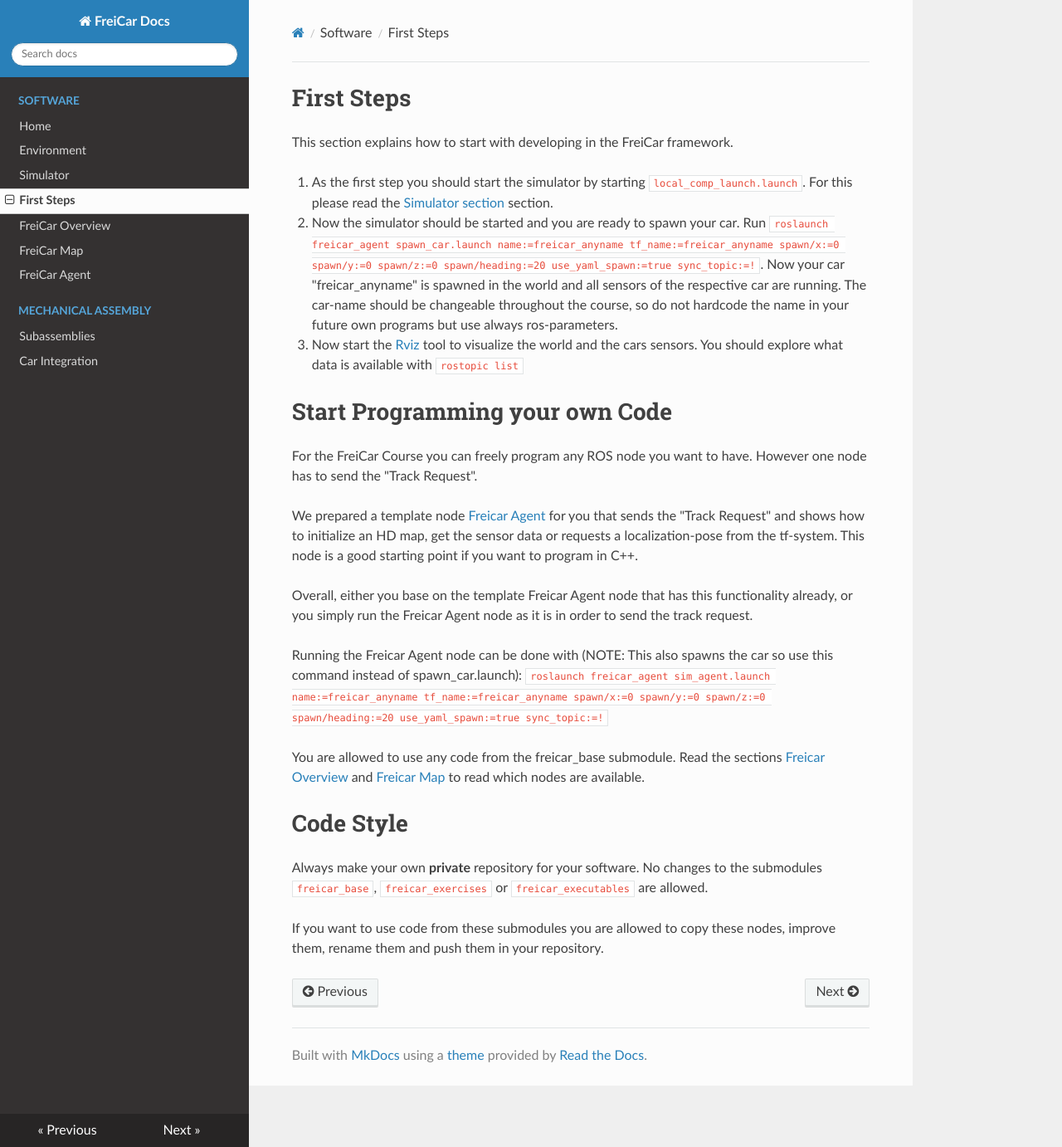
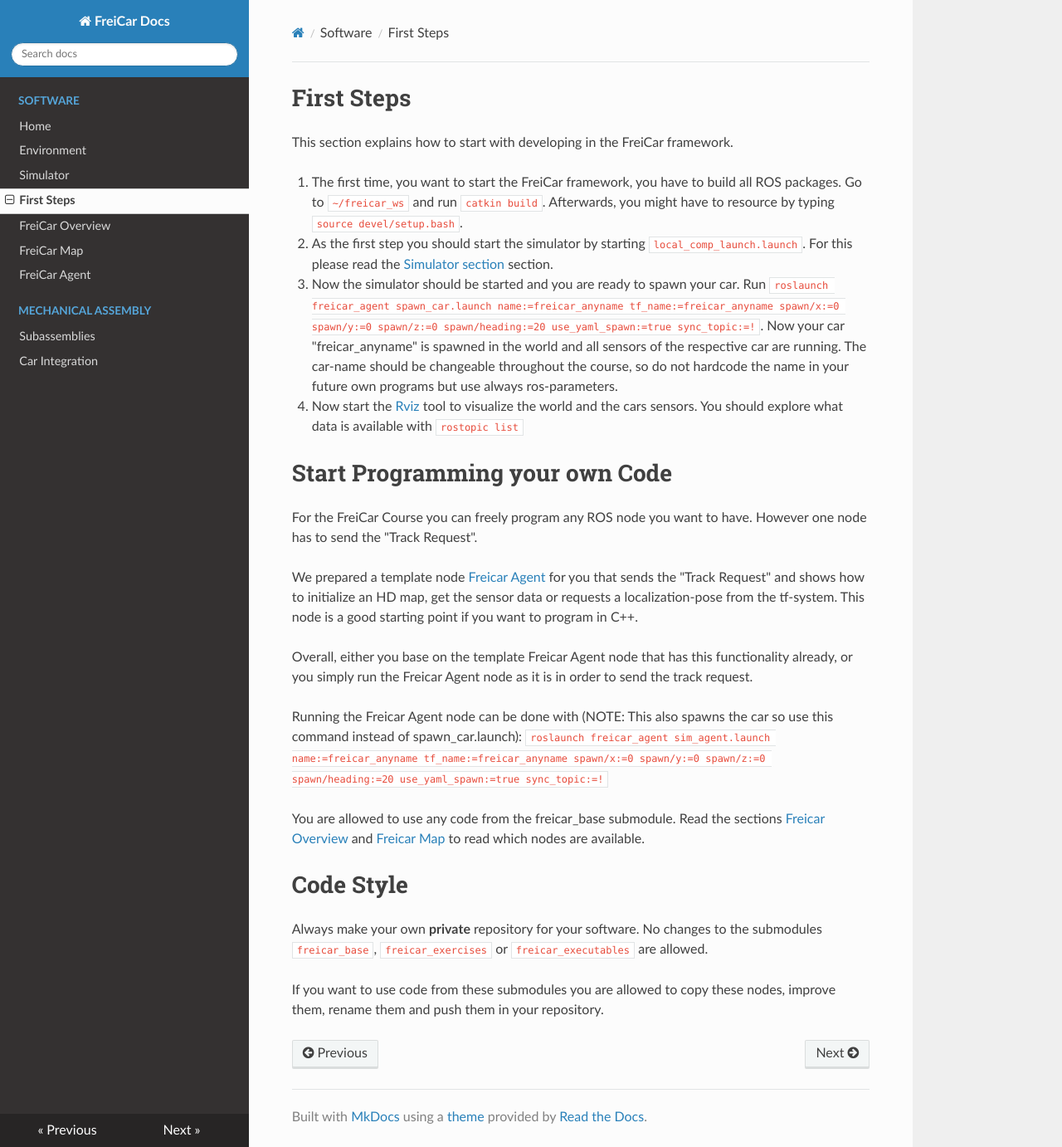
Before and after one commit to JohanVer/freicar_docs, an MkDocs documentation site: the page built from docs/first_steps.md, in a window 1280 px wide and 1382 px high. Shown: the whole window at 83% size. Built offline with MkDocs 1.6.1, drawn with Linux system fonts in a browser that asks for light colours; nearby versions of some CDN libraries.

Commit message:
Add catkin build

````diff
--- a/docs/first_steps.md
+++ b/docs/first_steps.md
@@ -2,11 +2,12 @@
 
 This section explains how to start with developing in the FreiCar framework.
 
-1. As the first step you should start the simulator by starting ```local_comp_launch.launch```. For this please read the [Simulator section](https://freicar-docs.readthedocs.io/simulator/) section.
-2. Now the simulator should be started and you are ready to spawn your car.
+1. The first time, you want to start the FreiCar framework, you have to build all ROS packages. Go to `~/freicar_ws` and run `catkin build`. Afterwards, you might have to resource by typing `source devel/setup.bash`.
+2. As the first step you should start the simulator by starting ```local_comp_launch.launch```. For this please read the [Simulator section](https://freicar-docs.readthedocs.io/simulator/) section.
+3. Now the simulator should be started and you are ready to spawn your car.
  Run ``` roslaunch freicar_agent spawn_car.launch name:=freicar_anyname tf_name:=freicar_anyname spawn/x:=0 spawn/y:=0 spawn/z:=0 spawn/heading:=20 use_yaml_spawn:=true sync_topic:=! ```.
   Now your car "freicar_anyname" is spawned in the world and all sensors of the respective car are running. The car-name should be changeable throughout the course, so do not hardcode the name in your future own programs but use always ros-parameters.
-3. Now start the [Rviz](http://wiki.ros.org/rviz#Overview) tool to visualize the world and the cars sensors. You should explore what data is available with ```rostopic list```
+4. Now start the [Rviz](http://wiki.ros.org/rviz#Overview) tool to visualize the world and the cars sensors. You should explore what data is available with ```rostopic list```
 
 # Start Programming your own Code
 
````
